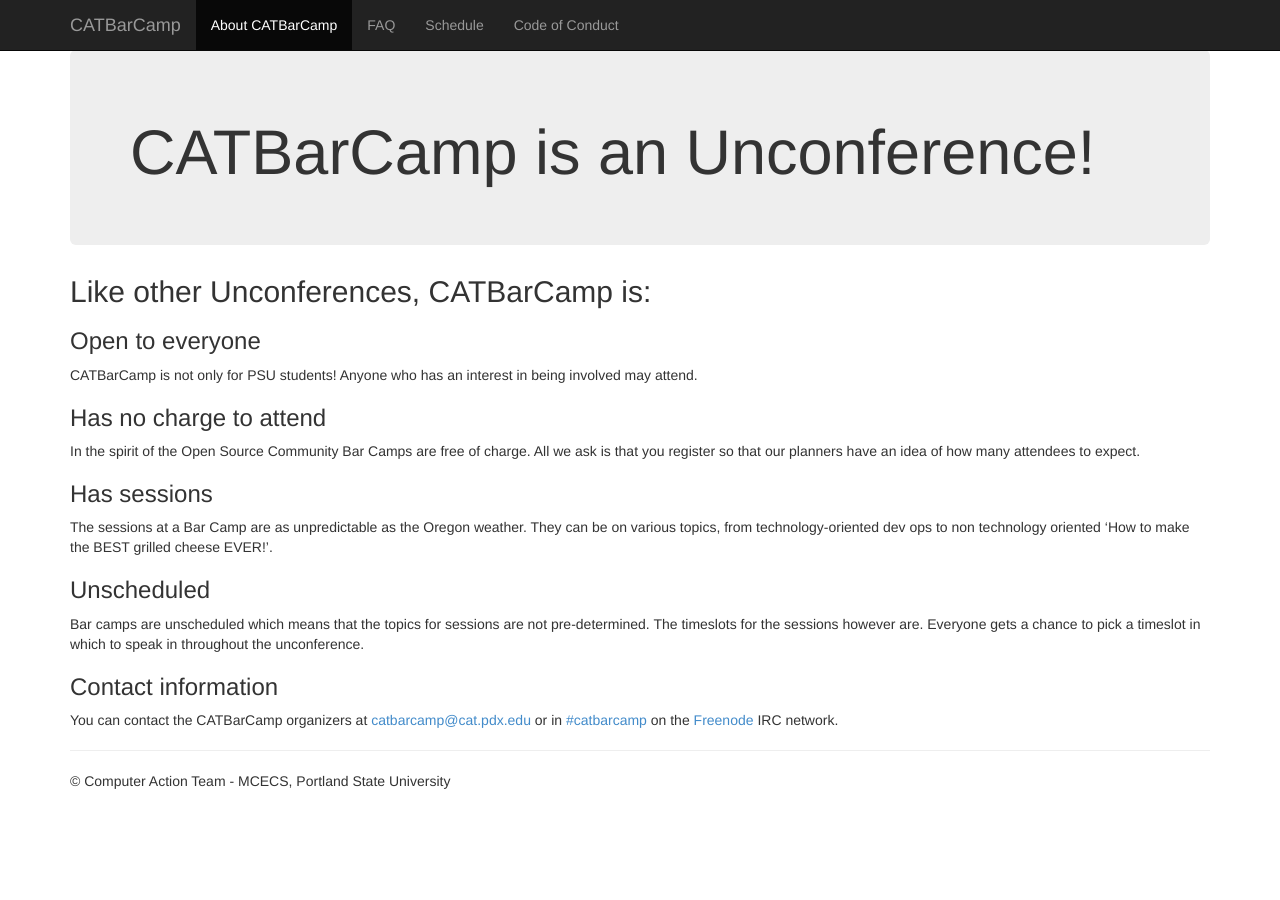
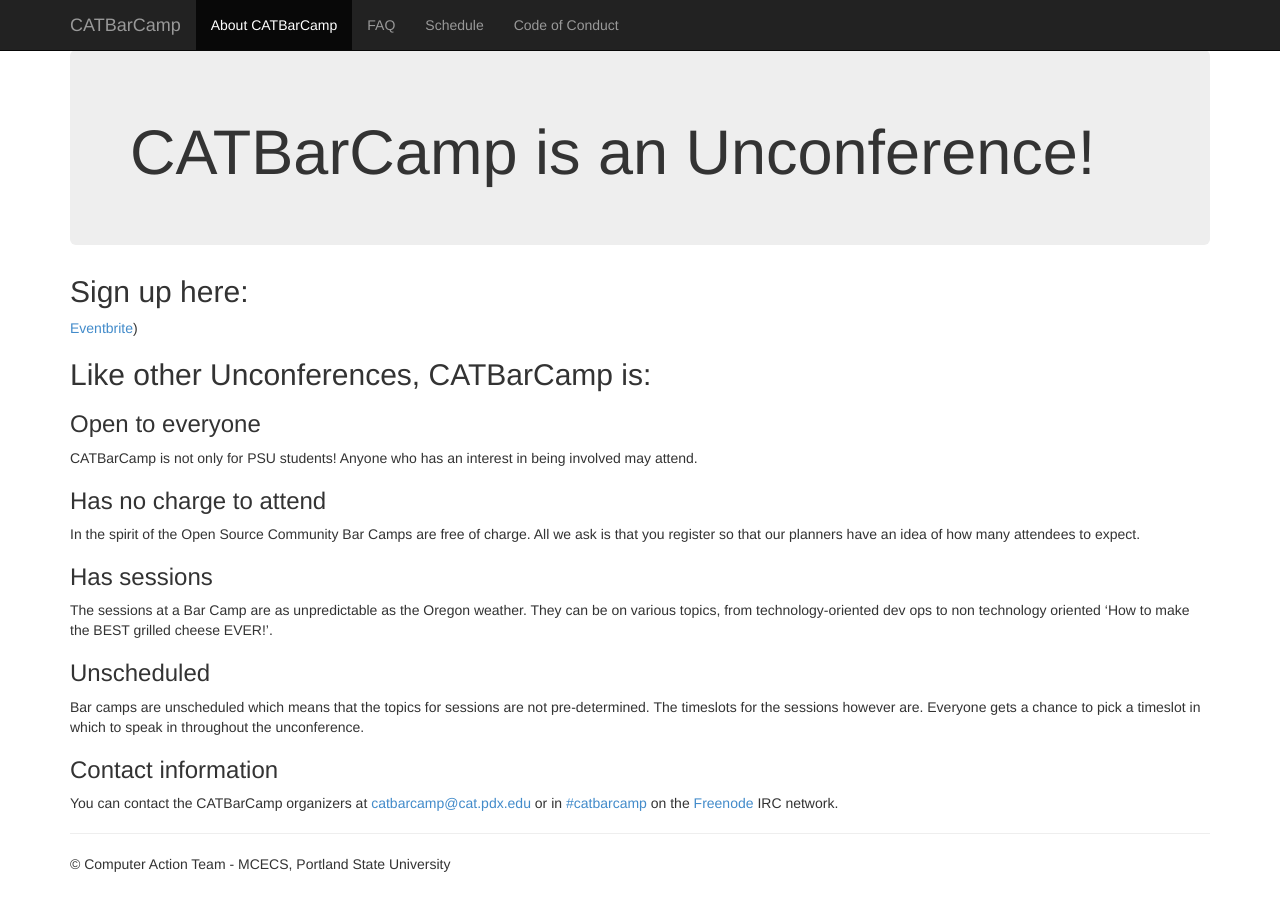
Before and after one commit to catbarcamp/catbarcamp.github.io, a Jekyll site: the page built from index.markdown, in a window 1280 px wide. Built offline with Jekyll 4.4.1, drawn with Linux system fonts in a browser that asks for light colours; nearby versions of some CDN libraries; library files that are not in the unit come from our copies.

Commit message:
Added eventbrite to front page

```diff
--- a/index.markdown
+++ b/index.markdown
@@ -3,6 +3,9 @@ layout: jumbo
 title: CATBarCamp is an Unconference!
 section: about
 ---
+
+## Sign up here:
+[Eventbrite](https://www.eventbrite.com/e/catbarcamp-tickets-11741644575))
 
 ## Like other Unconferences, CATBarCamp is:
 
```
